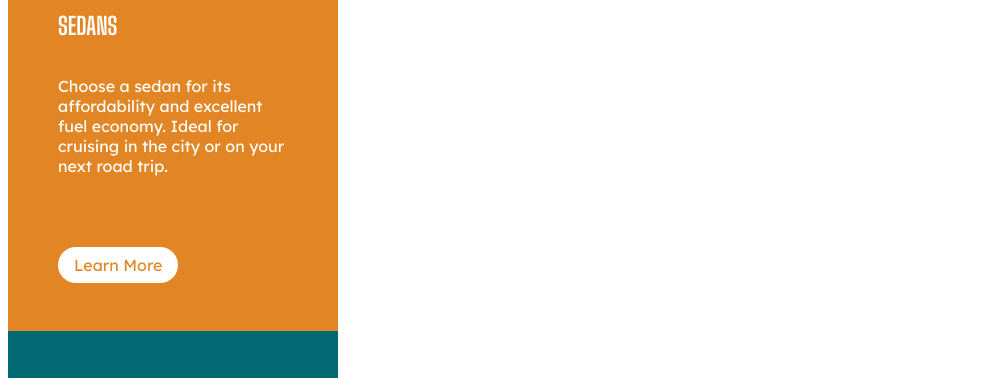
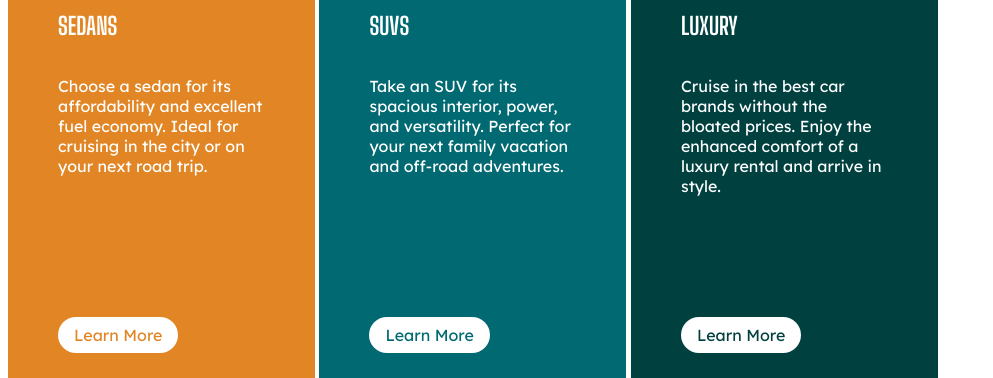
Before and after one commit to Andreablacm/p-figma, a plain HTML site: page index.html in a window 1280 px wide. Shown: the part 107-485 px from the top of the page, without its empty margins (0-993 px from the left). Drawn offline with Linux system fonts and the light colour scheme.

Commit message:
terminado

```diff
--- a/css/styles.css
+++ b/css/styles.css
@@ -15,26 +15,46 @@ ul {
   margin-top: 0;
   margin-bottom: 0;
 }
+
 body {
   font-family: 'Lexend Deca', sans-serif;
   color: white;
 }
-
 .box {
   position: relative;
   width: 330px;
   height: 430px;
   padding: 50px;
 }
+
 .box-orange {
   background-color: #e28625;
+  border-radius: 10px 10px 0 0;
 }
 .box-blue {
   background-color: #006971;
 }
 .box-darkblue {
   background-color: #004140;
+  border-radius: 0 0 10px 10px;
 }
+
+@media screen and (min-width: 768px) {
+  .box {
+    display: inline-block;
+    vertical-align: bottom;
+    width: 307px;
+    height: 500px;
+  }
+
+  .box-orange {
+    border-radius: 10px 0 0 10px;
+  }
+  .box-darkblue {
+    border-radius: 0 10px 10px 0;
+  }
+}
+
 .image {
   position: absolute;
   left: 20px;
@@ -68,6 +88,14 @@ p {
   padding-bottom: 8px;
   font-family: 'Lexend Deca', sans-serif;
 }
+@media (hover: hover) {
+  .button:hover {
+    background-color: transparent;
+    border: 1px solid white;
+    color: white;
+  }
+}
+
 .button-orange {
   color: #e28625;
 }
```
